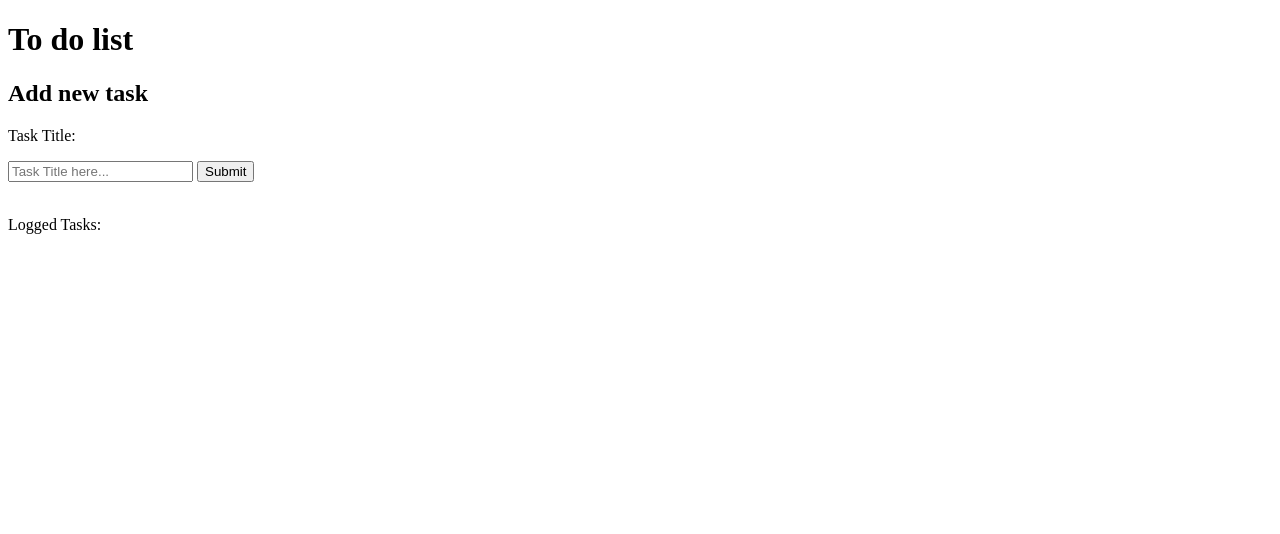
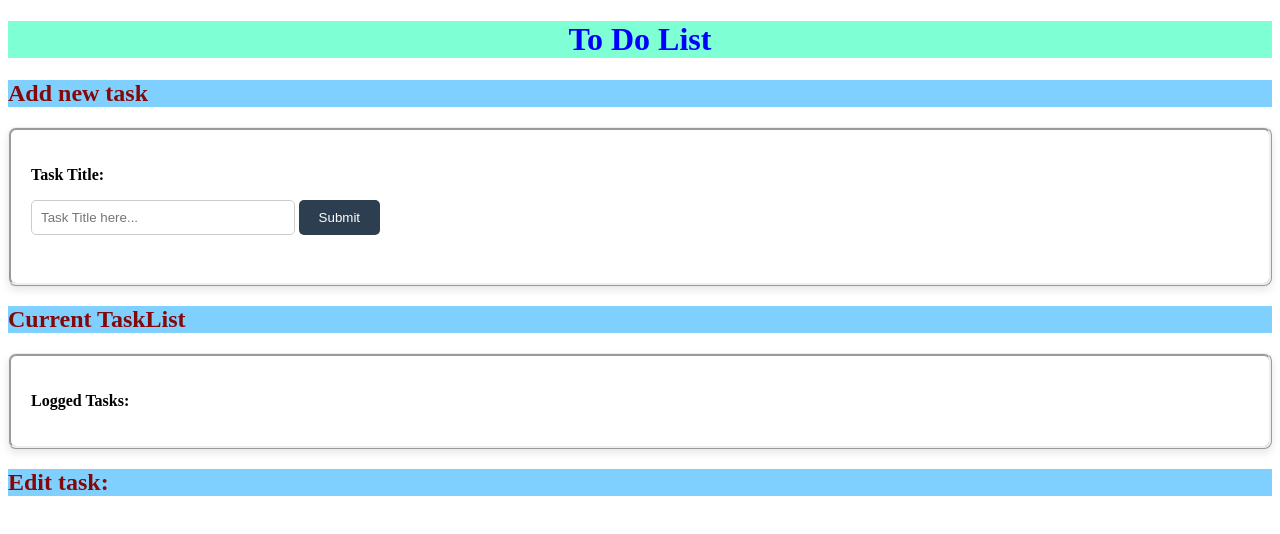
Before and after one commit to pjs1g162710/newToDo, a plain HTML site: page index.html in a window 1280 px wide. Drawn offline with Linux system fonts and the light colour scheme.

Commit message:
added input error alert and fixed code, added CSS

```diff
--- a/index.html
+++ b/index.html
@@ -3,31 +3,46 @@
 <head>
     <meta charset="UTF-8">
     <meta name="viewport" content="width=device-width, initial-scale=1.0">
-    <title>Search Input</title>
+    <title>To Do List</title>
+
+    <link rel="stylesheet" href="./style.css">
+
 </head>
 
 <body>
 
-<h1> To do list</h1>
+<h1> To Do List</h1>
 <h2>Add new task</h2>
 
-<p> Task Title:</p>
+
 <body>
     <div class="main-content">
         <div class="widget">
+        <p> <strong>Task Title:</strong></p>
 
-            <!--Task input field and button-->
+<!--Task input field and button-->
 
     <input type="text" id="taskInput" placeholder="Task Title here...">
     <button id="searchButton">Submit</button> <br> <br>
 </div>
 
+<h2>Current TaskList</h2>
+
     <div class="widget">
-<p> Logged Tasks:  </p>
+        <p> <strong>Logged Tasks:</strong></p>
 
-    <ul id="taskList">
+
+     <ul id="taskList">
     </ul>
 </div>
+
+<h2> Edit task:  </h2>
+<div class="widget1">
+
+
+        <ul id="taskList">
+        </ul>
+    </div>
 
 </body>
 
--- a/script.js
+++ b/script.js
@@ -12,6 +12,10 @@ searchButton.addEventListener('click', function() {
         // 4. use the value property of the searchInput to get the search term
     console.log(inputTerm);
 
+    if (!inputTerm) {
+        alert("Please enter a task");
+        return;
+      }
         // 5. select the searches div using document.getElementById
         var taskTitle = document.getElementById("taskInput");
     console.log(taskTitle);
@@ -22,10 +26,14 @@ searchButton.addEventListener('click', function() {
 
         // 7. set the innerHTML of the new paragraph to the search term
         newParagraph.innerHTML = inputTerm;
-    console.log(newParagraph);
+        console.log(newParagraph);
 
         // 8. append the new paragraph to the searches div
-        taskList.appendChild(newParagraph);
+        const listEl = document.getElementById('taskList');
+        console.log(listEl);
+        listEl.appendChild(newParagraph);
+
+        console.log(taskList);
 
 
 });
--- a/style.css
+++ b/style.css
@@ -1,7 +1,51 @@
 
 
-.h1 {
+h1 {
     color:blue;
     background-color: aquamarine;
     font-weight: strong;
+    text-align: center;
     }
+
+    h2 {
+        color:rgb(133, 8, 8);
+        background-color: #7fd0ff;
+        font-weight: strong;
+        text-align: left;
+        }
+
+    .widget {
+        box-shadow: #7fd0ff;
+        border-style: ridge;
+        border-radius: 12px;
+            }
+
+.container {    display: flex;
+                height: 100vh;
+            }
+
+.widget {
+    background-color: white;
+    padding: 20px;
+    margin-bottom: 20px;
+    box-shadow: 0px 4px 8px rgba(0, 0, 0, 0.1);
+    border-radius: 8px;
+            }
+
+
+button {
+        padding: 10px 20px;
+        background-color: #2d3e50;
+        color: white;
+        border: none;
+        border-radius: 5px;
+        cursor: pointer;
+            }
+
+input[type="text"] {
+        padding: 9px;
+        width: 20%;
+        border: 1px solid #ccc;
+        border-radius: 5px;
+        margin-bottom: 10px;
+            }
```
